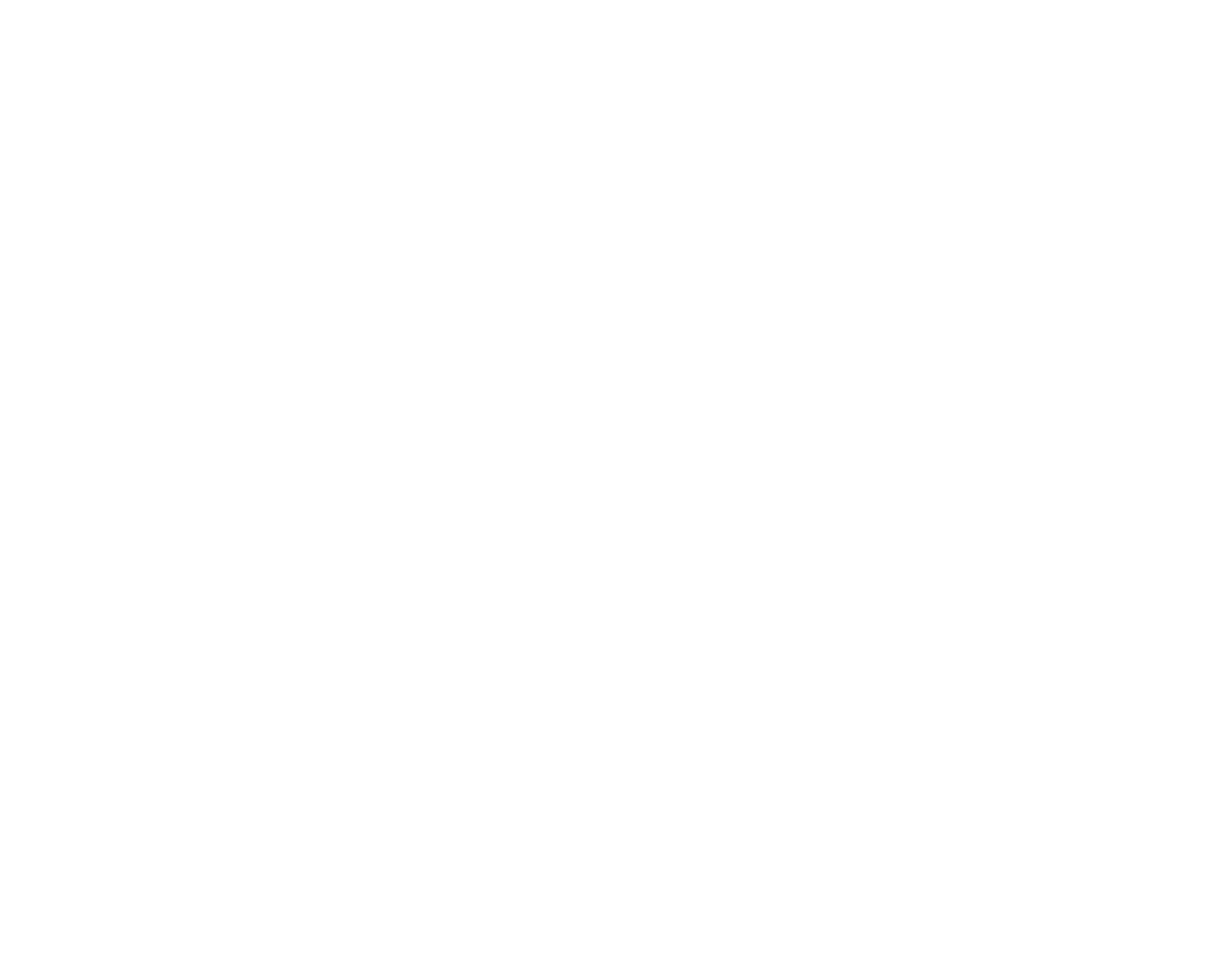
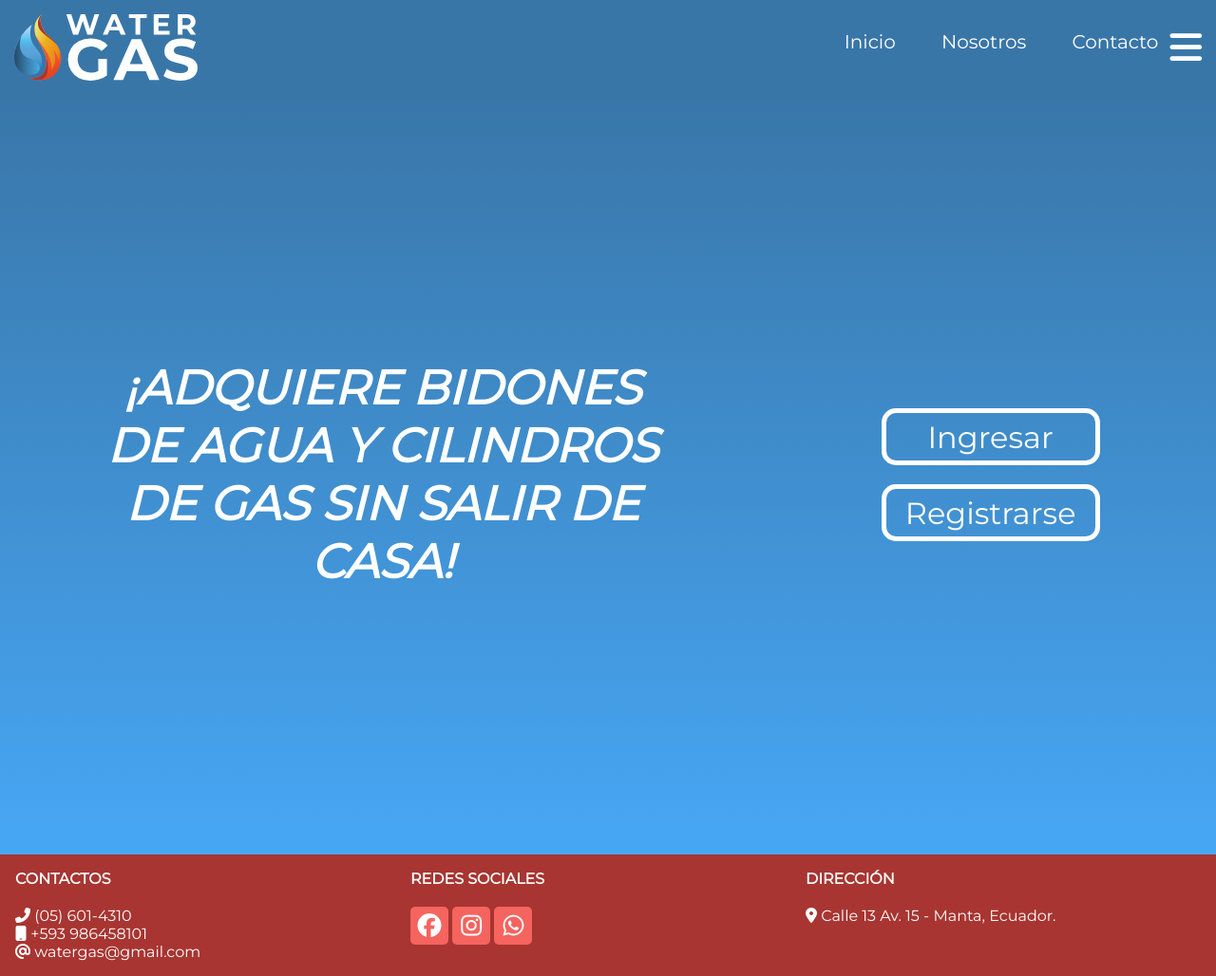
Before and after one commit to AldrinCuvi/watergas, a plain HTML site: page public/index.html in a window 1280 px wide. Shown: the whole page at 95% size. Before the commit the page ends 800 px from the top, so only its background shows below. Drawn offline with Linux system fonts and the light colour scheme.

Commit message:
Create index and style sheet

```diff
--- /dev/null
+++ b/public/css/style.css
@@ -0,0 +1,293 @@
+@import url('https://fonts.googleapis.com/css2?family=Montserrat&display=swap');
+
+/*For all content*/
+:root{
+    --blue-a: #3976A8;
+    --blue-b: #47A7F5;
+    --pink: #F5645f;
+    --yellow: #F1F578;
+    --red: #A83531;
+    --white: #FFFFFF;
+}
+
+*{
+    margin: 0;
+    padding: 0;
+    box-sizing: border-box;
+}
+
+html, body{
+    height: 100%;
+    font-family: 'Montserrat', sans-serif;
+}
+
+/*Header*/
+header{
+    height: 100px;
+    padding: 15px 0;
+    color: white;
+    background: var(--blue-a);
+}
+
+.menu-wrapper{
+    display: flex;
+    justify-content: space-between;
+    align-items: center;
+    padding: 0 15px;
+    min-width: 350px;
+}
+
+.menu-wrapper img{
+    height: 70px;
+}
+
+.menu-icon{
+    font-size: 2.4rem;
+    color: var(--white);
+    line-height: 50px;
+}
+
+nav {
+    position: absolute;
+    background-color: var(--blue-a);
+    top: 100px;
+    left: 0;
+    width: 100%;
+}
+
+nav ul{
+    list-style-type: none;
+    max-height: 0;
+    overflow: hidden;
+    transition: all 30ms;
+}
+
+nav ul li{
+    padding: 0 15 px;
+}
+
+nav ul li a{
+    display: inline-block;
+    padding: 12px;
+    color: var(--white);
+    text-decoration: none;
+    font-size: 20px;
+}
+
+nav ul li a:hover, nav ul li a:focus{
+    color: var(--red);
+}
+
+#checkbox{
+    display: none;
+}
+
+#checkbox:checked ~ nav ul{
+    max-height: 200px;
+    padding: 15px 0;
+    transition: all 0.5s;
+}
+
+@media screen and (min-width: 768px){
+    .menu-icon {
+        display: none;
+    }
+
+    nav{
+        position: relative;
+        top: -10px;
+        background-color: transparent;
+    }
+
+    nav ul{
+        max-height: 70px;
+        padding: 15px 0;
+        text-align: right;
+    }
+
+    nav ul li {
+        display: inline-flex;
+        padding-left: 20px;
+    }
+}
+
+/*Body*/
+.center-box{
+    display: flex;
+    align-items: center;
+    justify-content: space-evenly;
+    width: 100%;
+    min-width: 350px;
+    height: 100%;
+    background: rgb(57,118,168);
+    background: -moz-linear-gradient(180deg, rgba(57,118,168,1) 0%, rgba(71,167,245,1) 100%);
+    background: -webkit-linear-gradient(180deg, rgba(57,118,168,1) 0%, rgba(71,167,245,1) 100%);
+    background: linear-gradient(180deg, rgba(57,118,168,1) 0%, rgba(71,167,245,1) 100%);
+    filter: progid:DXImageTransform.Microsoft.gradient(startColorstr="#3976a8",endColorstr="#47a7f5",GradientType=1);
+}
+
+/*Home text*/
+.home-text{
+    width: auto;
+    height: auto;
+    padding: 0 8%;
+}
+
+.home-text h1{
+    font-weight: bold;
+    font-style: italic;
+    font-size: 50px;
+    color: white;
+    text-align: center;
+}
+
+/*Log Button Home Screen*/
+
+.log-button{
+    padding: 0 8%;
+}
+
+.horizontal1 {
+    display: flex;
+    justify-content: center;
+    align-items: center;
+    position: relative;
+    width: 230px;
+    height: 60px;
+    margin: 20px;
+    border: 5px solid var(--white);
+    border-radius: 15px;
+    font-size: 2rem;
+    cursor: pointer;
+}
+.horizontal1 > .text {
+    position: relative;
+    color: transparent;
+    background-image: linear-gradient(90deg, var(--pink) 0%, var(--pink) 50%, var(--white) 50%, var(--white) 100%);
+    background-repeat: repeat;
+    background-size: 200%;
+    background-position: 100% 0;
+    -webkit-background-clip: text;
+    background-clip: text;
+    transition: background-position 300ms;
+}
+.horizontal1::before {
+    content: '';
+    position: absolute;
+    top: 0;
+    left: 0;
+    width: 100%;
+    height: 100%;
+    background: var(--white);
+    transform-origin: 100% 0;
+    transform: scale3d(0, 1, 1);
+    transition: transform 300ms;
+}
+.horizontal1:hover .text {
+    background-position: 0 0;
+}
+.horizontal1:hover::before {
+    transform-origin: 0 0;
+    transform: scale3d(1, 1, 1);
+}
+
+.horizontal2 {
+    display: flex;
+    justify-content: center;
+    align-items: center;
+    position: relative;
+    width: 230px;
+    height: 60px;
+    margin: 20px;
+    border: 5px solid var(--white);
+    border-radius: 15px;
+    font-size: 2rem;
+    cursor: pointer;
+}
+.horizontal2 > .text {
+    position: relative;
+    color: transparent;
+    background-image: linear-gradient(90deg, var(--red) 0%, var(--red) 50%, var(--white) 50%, var(--white) 100%);
+    background-repeat: repeat;
+    background-size: 200%;
+    background-position: 100% 0;
+    -webkit-background-clip: text;
+    background-clip: text;
+    transition: background-position 300ms;
+}
+.horizontal2::before {
+    content: '';
+    position: absolute;
+    top: 0;
+    left: 0;
+    width: 100%;
+    height: 100%;
+    background: var(--white);
+    transform-origin: 100% 0;
+    transform: scale3d(0, 1, 1);
+    transition: transform 300ms;
+}
+.horizontal2:hover .text {
+    background-position: 0 0;
+}
+.horizontal2:hover::before {
+    transform-origin: 0 0;
+    transform: scale3d(1, 1, 1);
+}
+
+/*Footer*/
+footer{
+    bottom: 0;
+    width: 100%;
+    height: auto;
+    background: var(--red);
+    color: white;
+    padding: 1rem;
+}
+
+.footer-content{
+    display: flex;
+    justify-content: space-evenly;
+}
+
+.footer-content .box{
+    flex-basis: 50%;
+    padding: auto;
+}
+
+.box h3{
+    font-size: 1rem;
+    font-weight: 600;
+    text-transform: uppercase;
+}
+
+.box .content{
+    margin: 20px 0 0 0;
+}
+
+.center .content .social{
+     margin: 20px 0 0 0;
+}
+
+.center .content .social i{
+    height: 40px;
+    width: 40px;
+    line-height: 40px;
+    color: white;
+    background: var(--pink);
+    text-align: center;
+    font-size: 25px;
+    border-radius: 5px;
+}
+
+/*Turning responsive Body and Footer*/
+@media screen and (max-width: 700px){
+    .center-box, .footer-content{
+        flex-wrap: wrap;
+    }
+
+    .footer-content .box{
+        width: auto;
+        padding-top: 20px;
+    }
+}
--- a/public/index.html
+++ b/public/index.html
@@ -4,8 +4,81 @@
     <meta charset="UTF-8">
     <meta name="viewport" content="width=device-width, initial-scale=1.0">
     <title>WATERGAS</title>
+    <link rel="stylesheet" href="css/style.css">
+    <script src="https://kit.fontawesome.com/47a9a5f5e1.js" crossorigin="anonymous"></script>
 </head>
 <body>
+    <header class="menu">
+        <div class="menu-wrapper">
+            <img src="svg/logotipo3.svg" alt="logotipo3">
+            <input type="checkbox" id="checkbox">
+            <nav>
+                <ul>
+                    <li><a href="#">Inicio</a></li>
+                    <li><a href="#">Nosotros</a></li>
+                    <li><a href="#">Contacto</a></li>
+                </ul>
+            </nav>
+            <label for="checkbox">
+                <i class="fas fa-bars menu-icon"></i>
+            </label>
+        </div>
+    </header>
+
+    <div class="center-box">
+        <div class="home-text">
+            <h1>¡ADQUIERE BIDONES DE AGUA Y CILINDROS DE GAS SIN SALIR DE CASA!</h1>
+        </div>
+
+        <div class="log-button">
+            <a class="horizontal1"><span class="text">Ingresar</span></a>
+            <a class="horizontal2"><span class="text">Registrarse</span></a>
+        </div>
+    </div>
+
+    <footer>
+        <div class="footer-content">
+            <div class="left box">
+                <h3>Contactos</h3>
+                <div class="content">
+                    <div class="phone">
+                        <i class="fas fa-phone-alt"></i>
+                        <span class="text">(05) 601-4310</span>
+                    </div>
+                    <div class="mobile">
+                        <i class="fas fa-mobile"></i>
+                        <span class="text">+593 986458101</span>
+                    </div>
+                    <div class="email">
+                        <i class="fas fa-at"></i>
+                        <span class="text">watergas@gmail.com</span>
+                    </div>
+                </div>
+            </div>
+
+            <div class="center box">
+                <h3>Redes Sociales</h3>
+                <div class="content">
+                    <div class="social">
+                        <a href="#"><i class="fab fa-facebook"></i></a>
+                        <a href="#"><i class="fab fa-instagram"></i></a>
+                        <a href="#"><i class="fab fa-whatsapp"></i></a>
+                    </div>
+                </div>
+            </div>
+
+            <div class="right box">
+                <h3>Dirección</h3>
+                <div class="content">
+                    <div class="place">
+                        <i class="fas fa-map-marker-alt"></i>
+                        <span class="text">Calle 13 Av. 15 - Manta, Ecuador.</span>
+                    </div>
+                </div>
+            </div>
+        </div>
+
+    </footer>
 
 </body>
 </html>
```
Also changed, not shown: public/svg/logotipo3.svg (added).
